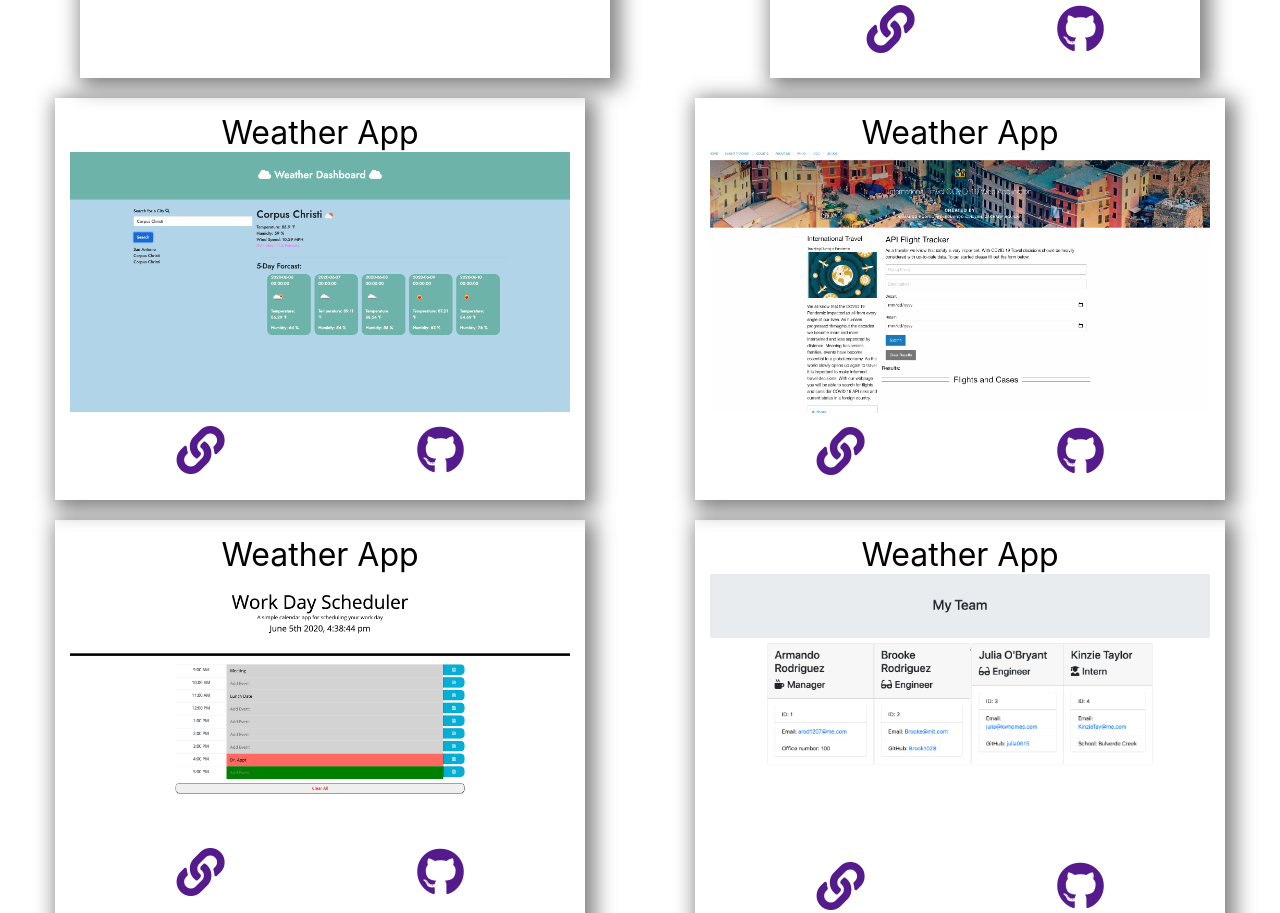
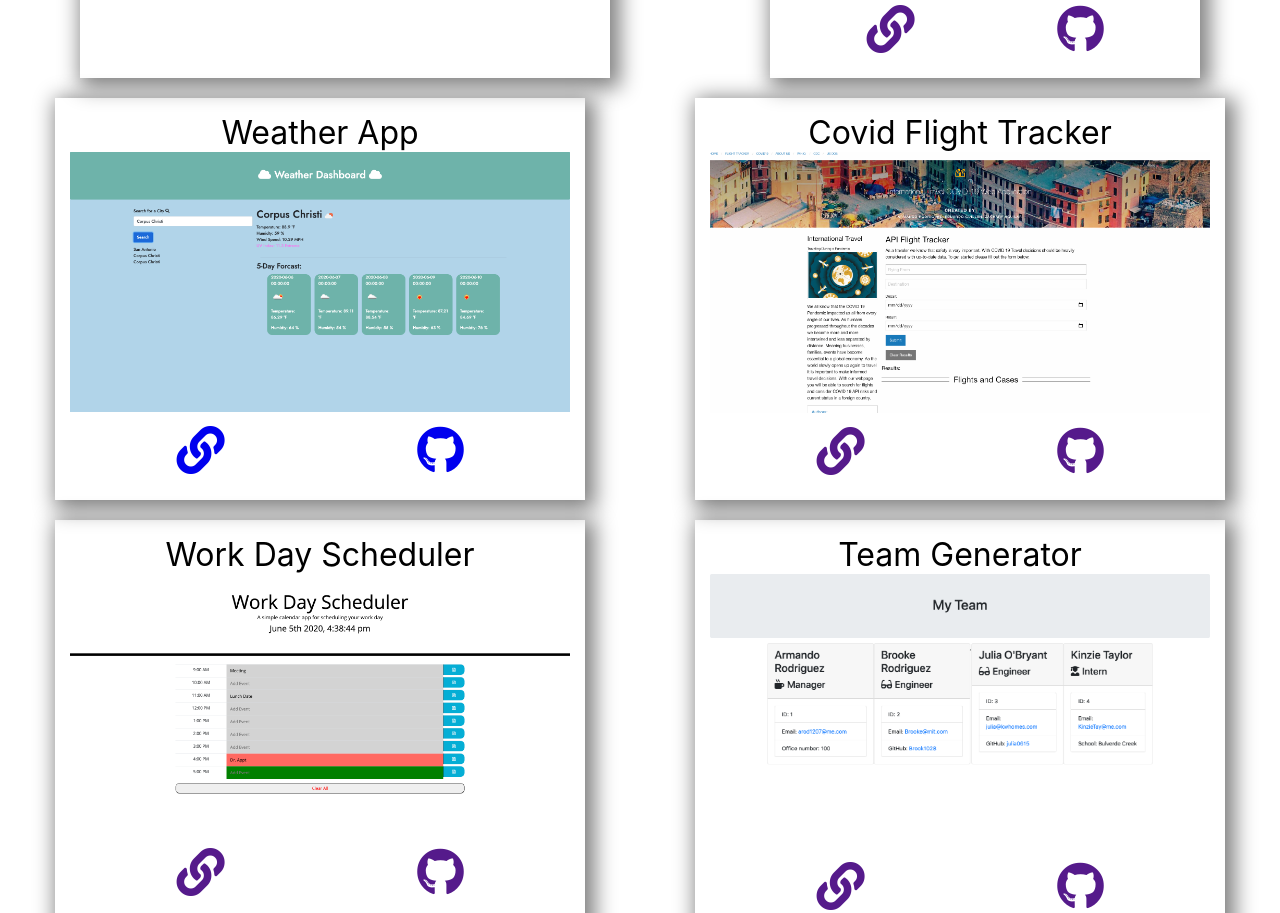
Before and after one commit to arod1207/Mandos-Portfolio, a React (Create React App) app: page / in a window 1280 px wide. Shown: the part 1053-1966 px from the top of the page. Built offline with nearby package versions, Linux system fonts and the light colour scheme.

Commit message:
updated links to a href

```diff
--- a/src/App.js
+++ b/src/App.js
@@ -1,5 +1,3 @@
-import { BrowserRouter as Router } from 'react-router-dom';
-
 import LosPelletsImage from './Components/Assets/Images/LosPellets.png';
 import MoodifiImage from './Components/Assets/Images/Moodifi.png';
 import WeatherImage from './Components/Assets/Images/weatherDashboard.png';
@@ -16,21 +14,46 @@ import './App.css';
 function App() {
     return (
         <div className="app">
-            <Router>
             <Home />
             <CurrentProject />
             <div className="projects">
-                    <Projects title="Moodifi" image={MoodifiImage} />
+                <Projects
+                    title="Moodifi"
+                    image={MoodifiImage}
+                    link=""
+                    github=""
+                />
                 <Projects
                     title="Los Pellets Guapos"
                     image={LosPelletsImage}
+                    link=""
+                    github=""
                 />
-                    <Projects title="Weather App" image={WeatherImage} />
-                    <Projects title="Weather App" image={Project1Image} />
-                    <Projects title="Weather App" image={WorkDayImage} />
-                    <Projects title="Weather App" image={MyTeamImage} />
+                <Projects
+                    title="Weather App"
+                    image={WeatherImage}
+                    link="https://arod1207.github.io/Weather-Dashboard/"
+                    github="https://github.com/arod1207/Weather-Dashboard"
+                />
+                <Projects
+                    title="Covid Flight Tracker"
+                    image={Project1Image}
+                    link=""
+                    github=""
+                />
+                <Projects
+                    title="Work Day Scheduler"
+                    image={WorkDayImage}
+                    link=""
+                    github=""
+                />
+                <Projects
+                    title="Team Generator"
+                    image={MyTeamImage}
+                    link=""
+                    github=""
+                />
             </div>
-            </Router>
         </div>
     );
 }
--- a/src/Components/CurrentProject/CurrentProject.js
+++ b/src/Components/CurrentProject/CurrentProject.js
@@ -1,6 +1,4 @@
 import React from 'react';
-
-import { Link } from 'react-router-dom';
 
 import './CurrentProject.css';
 
@@ -28,12 +26,12 @@ function CurrentProject({ link, github }) {
                         <img src={RestaurantImage} alt="" />
                     </div>
                     <div className="currentProject__links">
-                        <Link to="https://github.com/arod1207/Restaurant-app">
+                        <a href="https://restaurant-app-1207.web.app/">
                             <i className="fas fa-link fa-3x"></i>
-                        </Link>
-                        <Link to="https://github.com/arod1207/Restaurant-app">
+                        </a>
+                        <a href="https://github.com/arod1207/Restaurant-app">
                             <i className="fab fa-github fa-3x"></i>
-                        </Link>
+                        </a>
                     </div>
                 </div>
             </div>
--- a/src/Components/Projects/Projects.js
+++ b/src/Components/Projects/Projects.js
@@ -1,6 +1,4 @@
 import React from 'react';
-
-import { Link } from 'react-router-dom';
 
 import './Projects.css';
 
@@ -13,12 +11,12 @@ function Projects({ title, image, link, github }) {
                     <img src={image} alt="" />
                 </div>
                 <div className="projects__links">
-                    <Link to={link}>
+                    <a href={link}>
                         <i className="fas fa-link fa-3x"></i>
-                    </Link>
-                    <Link to={github}>
+                    </a>
+                    <a href={github}>
                         <i className="fab fa-github fa-3x"></i>
-                    </Link>
+                    </a>
                 </div>
             </div>
         </div>
```
Lines whose indentation alone changed are shown as unchanged.
